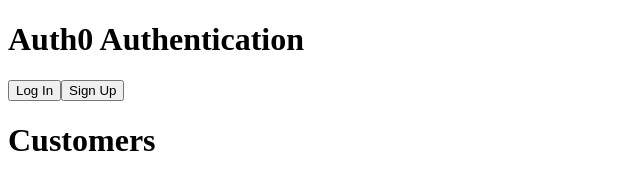
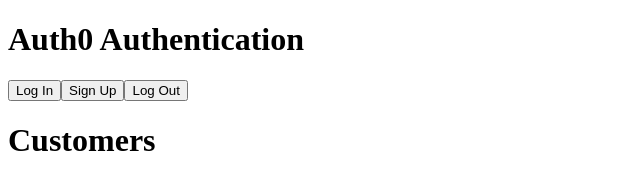
Before and after one commit to vkram2711/tailor-frontend, a React (Create React App) app: page / in a window 1280 px wide. Shown: the top 170 px of the page, without its empty margins (0-640 px from the left). Built offline with nearby package versions, Linux system fonts and the light colour scheme.

Commit message:
logout button

```diff
--- a/src/App.js
+++ b/src/App.js
@@ -1,12 +1,11 @@
-// src/App.js
-
 import React from 'react';
-import { BrowserRouter as Router, Route, Routes } from 'react-router-dom';
+import { BrowserRouter as Router, Routes, Route } from 'react-router-dom';
 import LoginButton from './LoginButton';
 import SignupButton from './SignUpButton';
 import CustomersPage from './CustomersPage';
 import CustomerDetailPage from './CustomerDetailPage';
 import CreateCustomerPage from './CreateCustomerPage';
+import LogoutButton from './LogoutButton';
 
 const App = () => {
   return (
@@ -15,6 +14,7 @@
               <h1>Auth0 Authentication</h1>
               <LoginButton />
               <SignupButton />
+              <LogoutButton />
               <Routes>
                   <Route path="/customers/new" element={<CreateCustomerPage />} />
                   <Route path="/customers/:customerId" element={<CustomerDetailPage />} />
--- /dev/null
+++ b/src/LogoutButton.js
@@ -0,0 +1,16 @@
+// src/LogoutButton.js
+
+import React from 'react';
+import { useAuth0 } from '@auth0/auth0-react';
+
+const LogoutButton = () => {
+    const { logout } = useAuth0();
+
+    return (
+        <button onClick={() => logout({ returnTo: window.location.origin })}>
+            Log Out
+        </button>
+    );
+};
+
+export default LogoutButton;
```
